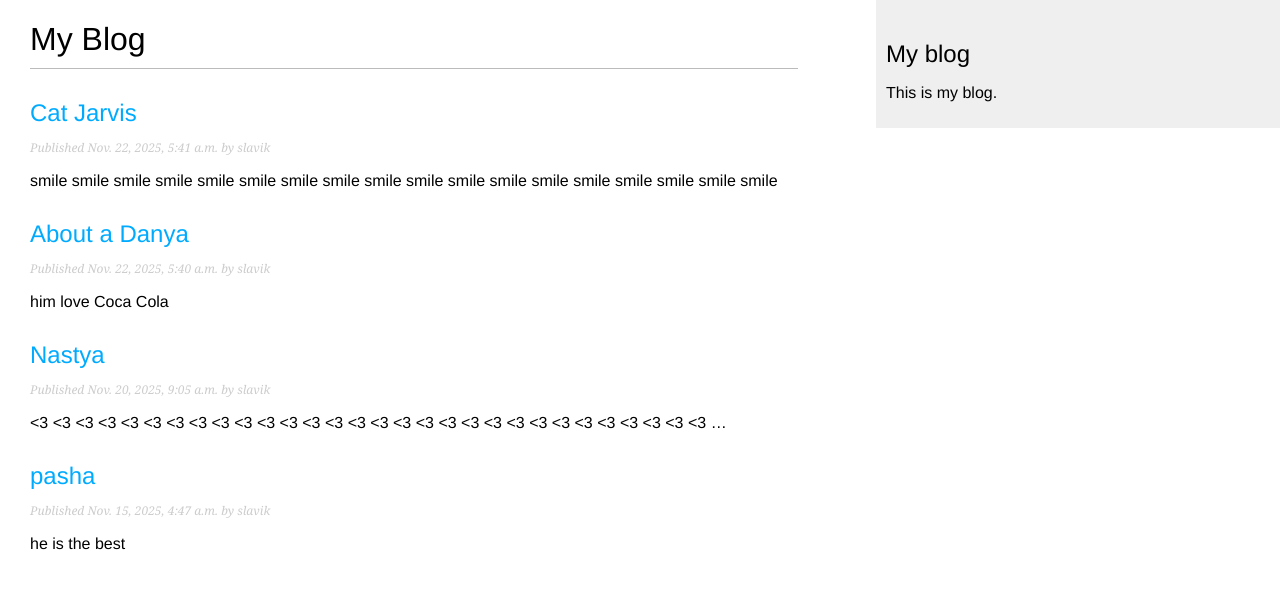
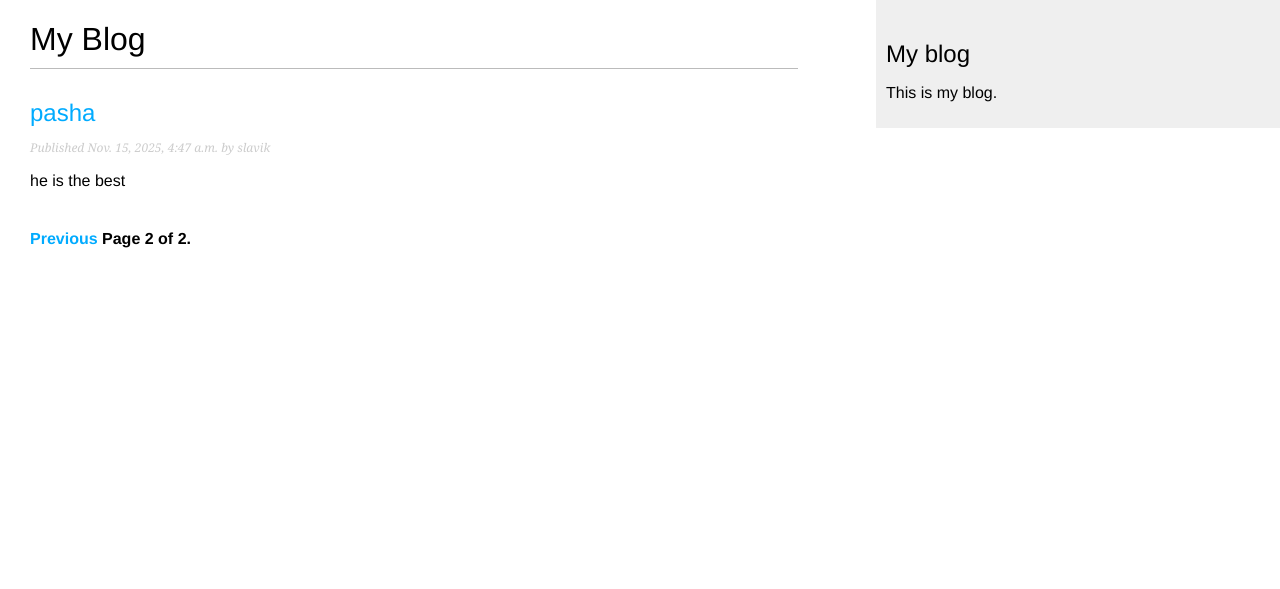
Before and after one commit to WooDoo1337/First-Project, a Django app: page /blog/?page=2 in a window 1280 px wide. Shown: the top 589 px of the page. Run offline with Django 4.2, Linux system fonts and the light colour scheme; data comes from the database, SQL or seed files in the repository; both versions use the stored data as it was after the commit.

Commit message:
... - 92

```diff
--- a/mysite/blog/models.py
+++ b/mysite/blog/models.py
@@ -15,7 +15,8 @@ class Post(models.Model):
         PUBLISHED = 'PB', 'Published'
 
     title = models.CharField(max_length=250)
-    slug = models.SlugField(max_length=250)
+    slug = models.SlugField(max_length=250,
+                            unique_for_date='publish')
     author = models.ForeignKey(User,
                                on_delete=models.CASCADE,
                                related_name='blog_posts')
@@ -41,4 +42,7 @@ class Post(models.Model):
 
     def get_absolute_url(self):
         return reverse('blog:post_detail',
-                       args=[self.id])
+                       args=[self.publish.year,
+                             self.publish.month,
+                             self.publish.day,
+                             self.slug])
--- a/mysite/blog/templates/blog/post/list.html
+++ b/mysite/blog/templates/blog/post/list.html
@@ -17,4 +17,5 @@
     </p>
     {{ post.body|truncatewords:30|linebreaks }}
   {% endfor %}
+  {% include "pagination.html" with page=posts %}
 {% endblock %}
--- /dev/null
+++ b/mysite/blog/templates/pagination.html
@@ -0,0 +1,13 @@
+<div class="pagination">
+    <span class="step-links">
+      {% if page.has_previous %}
+        <a href="?page={{ page.previous_page_number }}">Previous</a>
+      {% endif %}
+      <span class="current">
+        Page {{ page.number }} of {{ page.paginator.num_pages }}.
+      </span>
+      {% if page.has_next %}
+        <a href="?page={{ page.next_page_number }}">Next</a>
+      {% endif %}
+    </span>
+  </div>
--- a/mysite/blog/urls.py
+++ b/mysite/blog/urls.py
@@ -5,5 +5,7 @@ app_name = 'blog'
 
 urlpatterns = [
     path('', views.post_list, name='post_list'),
-    path('<int:id>/', views.post_detail, name='post_detail'),
+    path('<int:year>/<int:month>/<int:day>/<slug:post>/',
+         views.post_detail,
+         name='post_detail'),
 ]
--- a/mysite/blog/views.py
+++ b/mysite/blog/views.py
@@ -1,18 +1,28 @@
 from django.shortcuts import render, get_object_or_404
 from .models import Post
+from django.core.paginator import Paginator, EmptyPage
 
 
 def post_list(request):
-    posts = Post.published.all()
+    post_list = Post.published.all()
+    paginator = Paginator(post_list, 3)
+    page_number = request.GET.get('page', 1)
+    try:
+        posts = paginator.page(page_number)
+    except EmptyPage:
+        posts = paginator.page(paginator.num_pages)
     return render(request,
                   'blog/post/list.html',
                   {'posts': posts})
 
 
-def post_detail(request, id):
+def post_detail(request, year, month, day, post):
     post = get_object_or_404(Post,
-                            id=id,
-                            status=Post.Status.PUBLISHED)
+                            status=Post.Status.PUBLISHED,
+                            slug=post,
+                            publish__year=year,
+                            publish__month=month,
+                            publish__day=day)
     return render(request,
                   'blog/post/detail.html',
                   {'post': post})
```
Also changed, not shown: mysite/blog/migrations/0002_alter_post_slug.py (added), mysite/db.sqlite3.
